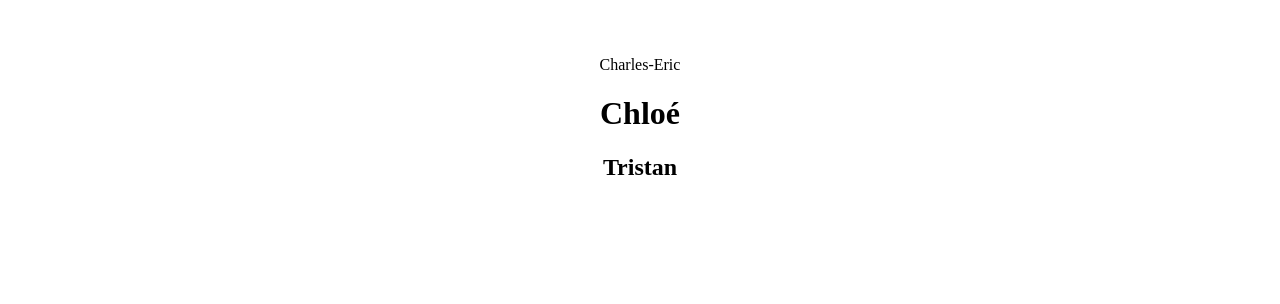
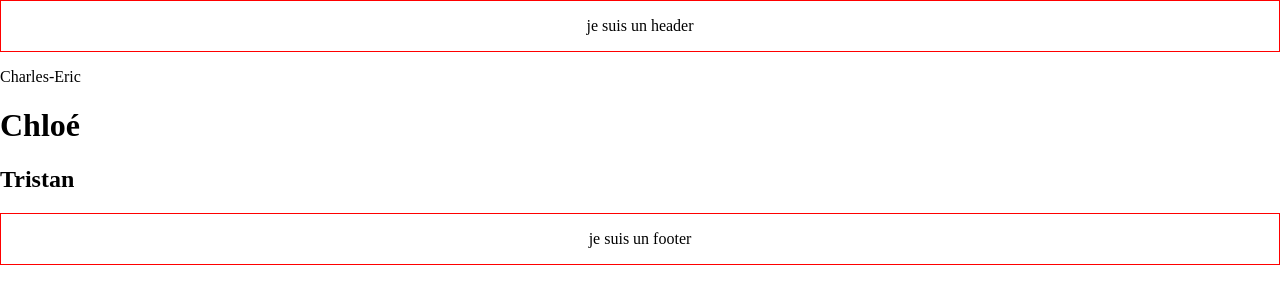
Before and after one commit to ChloeSeclier/Hackathon2025-TEC, a React (Vite) app: page / in a window 1280 px wide. Shown: the top 304 px of the page. Built offline with nearby package versions, Linux system fonts and the light colour scheme.

Commit message:
initialization root, header, footer and button

```diff
--- a/src/App.jsx
+++ b/src/App.jsx
@@ -1,10 +1,19 @@
-import './App.css';
-import Test from './test';
+import { Outlet } from 'react-router-dom';
+
+import Footer from './components/footer';
+import Header from './components/header';
 
 function App() {
+  // const { pathname } = useLocation();
+
   return (
     <>
-      <Test />
+      <Header />
+      <main>
+        <Outlet />
+      </main>
+
+      <Footer />
     </>
   );
 }
--- /dev/null
+++ b/src/components/footer.jsx
@@ -0,0 +1,12 @@
+import '../css/footer.css';
+//en génréral dans le footer on met les info obligatoire comme les mentions légales et poloitique de confidentialité
+// on peut mettre aussi des informations pratique comme address
+export default function Footer() {
+  return (
+    <>
+      <footer className="footer">
+        <p>je suis un footer</p>
+      </footer>
+    </>
+  );
+}
--- /dev/null
+++ b/src/components/header.jsx
@@ -0,0 +1,11 @@
+import '../css/header.css';
+// dans le header, on peut utimiser que des balise div,nav,menu,ul et li
+export default function Header() {
+  return (
+    <>
+      <header className="header">
+        <p>je suis un header</p>
+      </header>
+    </>
+  );
+}
--- /dev/null
+++ b/src/css/footer.css
@@ -0,0 +1,7 @@
+.footer {
+  border: red solid 1px;
+}
+/* pour cibler un element utiliser les chevrons (ex: elementParent>elementChildren) */
+.footer > p {
+  text-align: center;
+}
--- /dev/null
+++ b/src/css/header.css
@@ -0,0 +1,7 @@
+.header {
+  border: red solid 1px;
+}
+/* pour cibler un element utiliser les chevrons (ex: elementParent>elementChildren) */
+.header > p {
+  text-align: center;
+}
--- /dev/null
+++ b/src/main.css
@@ -0,0 +1,3 @@
+body {
+  margin: 0;
+}
--- a/src/main.jsx
+++ b/src/main.jsx
@@ -1,9 +1,30 @@
-import { StrictMode } from 'react';
-import { createRoot } from 'react-dom/client';
-import App from './App.jsx';
+import React from 'react';
+import ReactDOM from 'react-dom/client';
+import { RouterProvider, createBrowserRouter } from 'react-router-dom';
 
-createRoot(document.getElementById('root')).render(
-  <StrictMode>
-    <App />
-  </StrictMode>,
+import App from './App';
+import './main.css';
+import Test from './pages/Home';
+import Error404 from './pages/Error404';
+
+const router = createBrowserRouter([
+  {
+    element: <App />,
+    children: [
+      {
+        path: '/',
+        element: <Test />,
+      },
+      {
+        path: '*',
+        element: <Error404 />,
+      },
+    ],
+  },
+]);
+
+ReactDOM.createRoot(document.getElementById('root')).render(
+  <React.StrictMode>
+    <RouterProvider router={router} />
+  </React.StrictMode>,
 );
--- a/src/test.jsx
+++ b/src/pages/Home.jsx
@@ -1,4 +1,4 @@
-export default function Test() {
+export default function Home() {
   return (
     <>
       <p>Charles-Eric</p>
--- /dev/null
+++ b/src/pages/error404.jsx
@@ -0,0 +1,13 @@
+// Error404.js
+import React from 'react';
+
+const Error404 = () => {
+  return (
+    <div>
+      <h1>404 - Page Not Found</h1>
+      <p>Sorry, the page you are looking for doesn't exist.</p>
+    </div>
+  );
+};
+
+export default Error404;
```
Also changed, not shown: src/components/button.jsx (added, +33 -0 lines), 2 other files (tests, documents, lock files or other folders).
